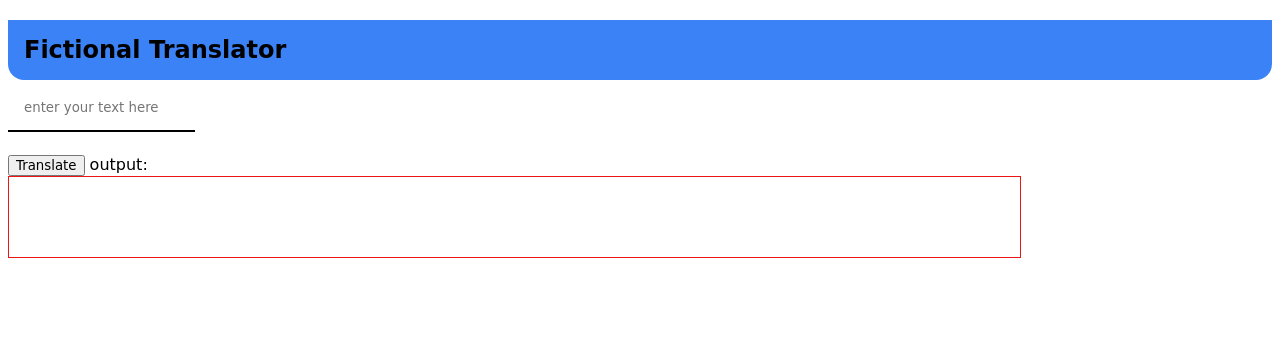
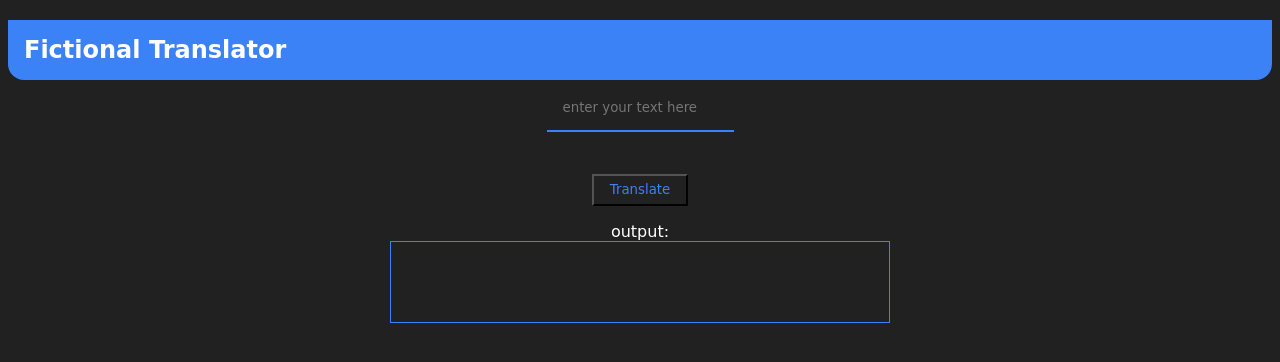
Before and after one commit to Engineervinay/translator-JS, a plain HTML site: page index.html in a window 1280 px wide. Drawn offline with Linux system fonts and the light colour scheme; a web font is replaced by a local one.

Commit message:
basic design completed

```diff
--- a/index.html
+++ b/index.html
@@ -12,14 +12,14 @@
 </nav>
 
 
-    <textarea id="inputText"  placeholder="enter your text here"></textarea>
+   <center> <textarea id="inputText"  placeholder="enter your text here"></textarea></center>
    <br>
    <br>
-    <button id="btn">Translate</button>
+    <center><button id="btn">Translate</button></center>
 
-    output:
+    <div class="out-window">output:
     <div id="outputText"></div>
-
+</div>
 
     <script src="app.js" text="text/javascript" ></script>
 </body>
--- a/style.css
+++ b/style.css
@@ -6,6 +6,8 @@
 }
 textarea,button,body{
     font-family: 'Sniglet', cursive;
+    background-color: rgb(34, 33, 33);
+    color:white;
 }
 .nav{
     background-color:var(--primary-color);
@@ -13,9 +15,9 @@ textarea,button,body{
     border-bottom-right-radius: 1rem;
 }
 #outputText{
-    border:1px solid rgb(235, 23, 23);
+    border:1px solid var(--primary-color);
     height:10vh;
-    width:80%;
+
 }
 textarea{
     resize:none;
@@ -23,7 +25,7 @@ textarea{
     border:0;
     border-bottom:2px solid;
     max-width:500px;
-
+    color:var(--primary-color);
     margin:auto;
     padding:0rem 1rem;
 
@@ -39,3 +41,15 @@ h1{
     max-width:500px;
     margin:auto;
 }
+button{
+    padding:0.4rem 1rem;
+    margin:auto;
+    max-width: 500px;
+    color:var(--primary-color);
+}
+.out-window{
+    padding:1rem 1rem;
+    max-width:500px;
+    margin:auto;
+    text-align: center;
+}
```
